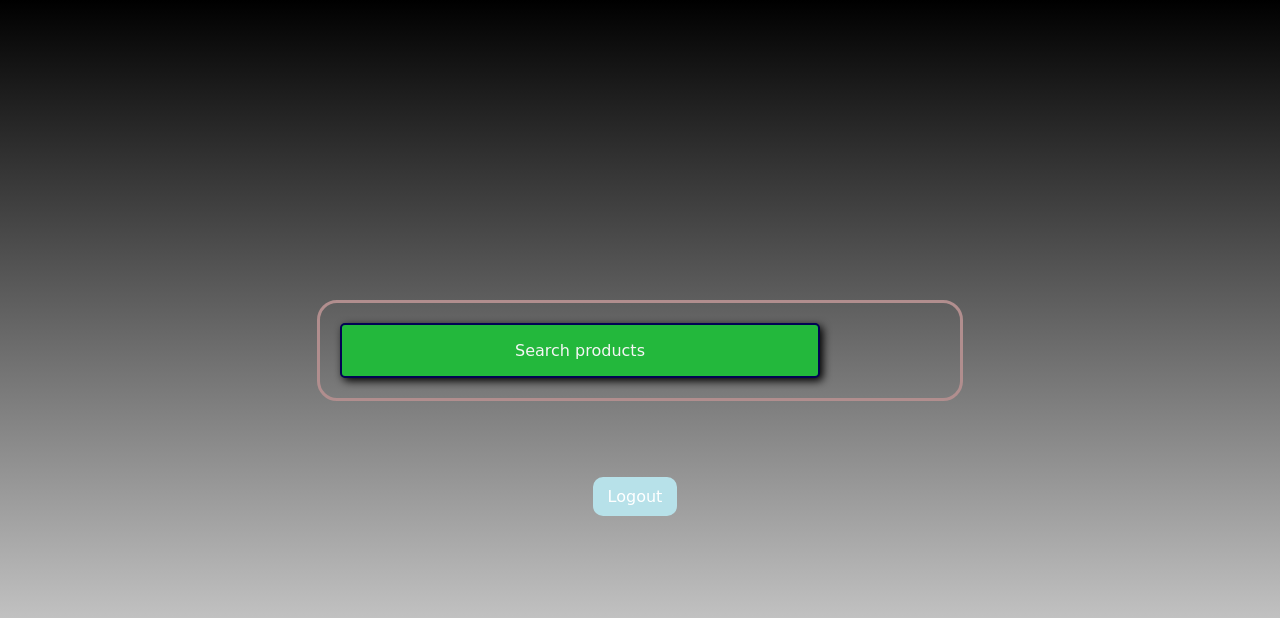
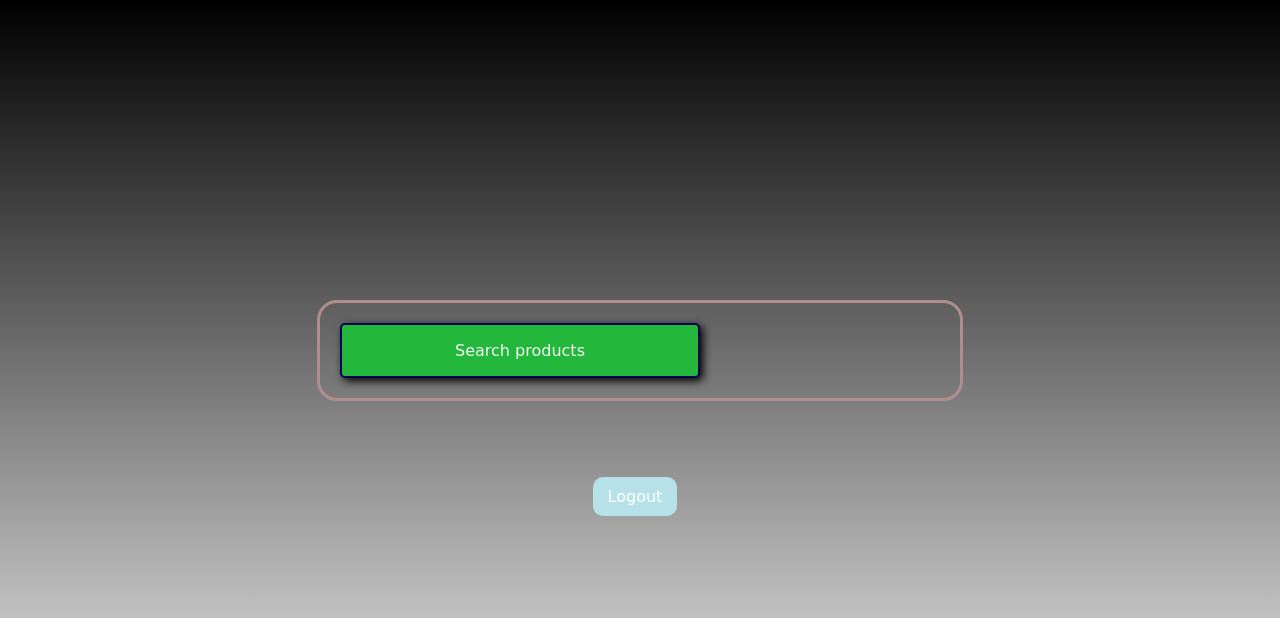
Before and after one commit to theGiuMac/pasd-PoC, a PHP site: page /clerk_home.php in a window 1280 px wide. Shown: the top 618 px of the page. Run offline with PHP 8.4, Linux system fonts and the light colour scheme; the visitor is signed in with stand-in values (Sample User, id 1).

Commit message:
Changed float setting of fancy button

```diff
--- a/style.css
+++ b/style.css
@@ -129,6 +129,7 @@ img {
 }
 
 .button-fancy {
+    float: center;
     background-color: #23b83c;
     border: 2px solid #020353;
     color: whitesmoke;
@@ -137,7 +138,7 @@ img {
     text-decoration: none;
     font-size: 1em;
     display: inline-block;
-    width: 80%;
+    width: 60%;
     border-radius: 5px;
     box-shadow: 3px 3px 8px 0 #000;
 }
```
